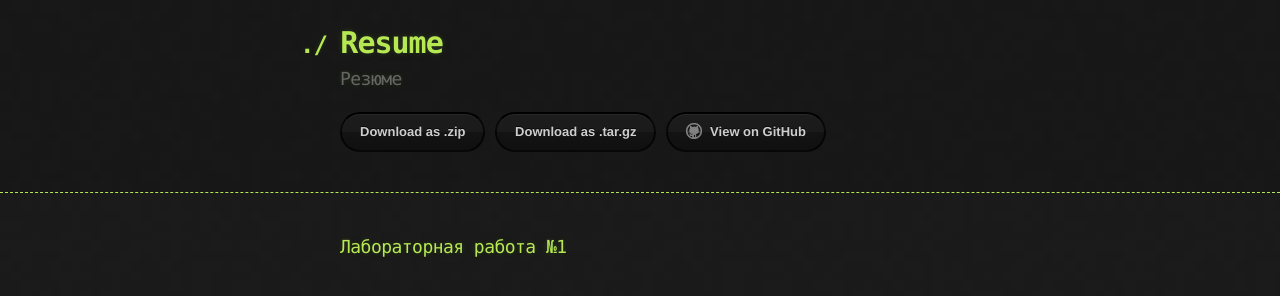
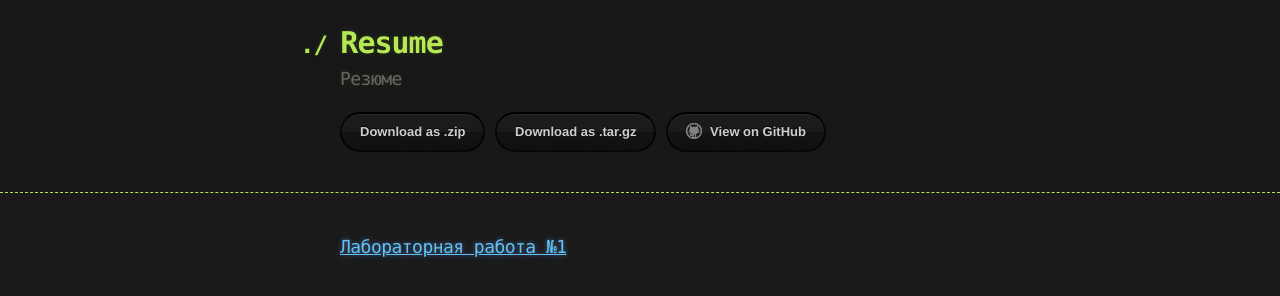
Before and after one commit to Ar7ur8aymur/resume, a plain HTML site: page index.html in a window 1280 px wide. Drawn offline with Linux system fonts and the light colour scheme.

Commit message:
Update index.html

```diff
--- a/index.html
+++ b/index.html
@@ -29,7 +29,7 @@
     <div class="container">
       <section id="main_content">
         <h3>
-<a name="welcome-to-github-pages" class="anchor" href="lab1.html"><span class="octicon octicon-link"></span></a>Лабораторная работа №1</h3>
+<a name="welcome-to-github-pages" class="anchor" href="lab1.html"><span class="octicon octicon-link">Лабораторная работа №1</span></a></h3>
       </section>
     </div>
 
```
